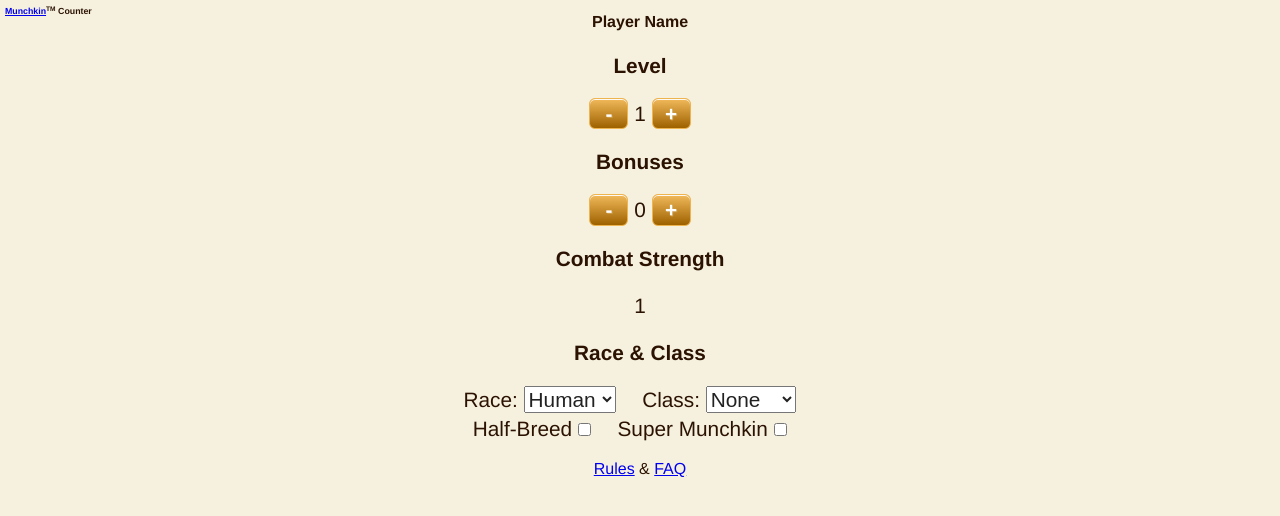
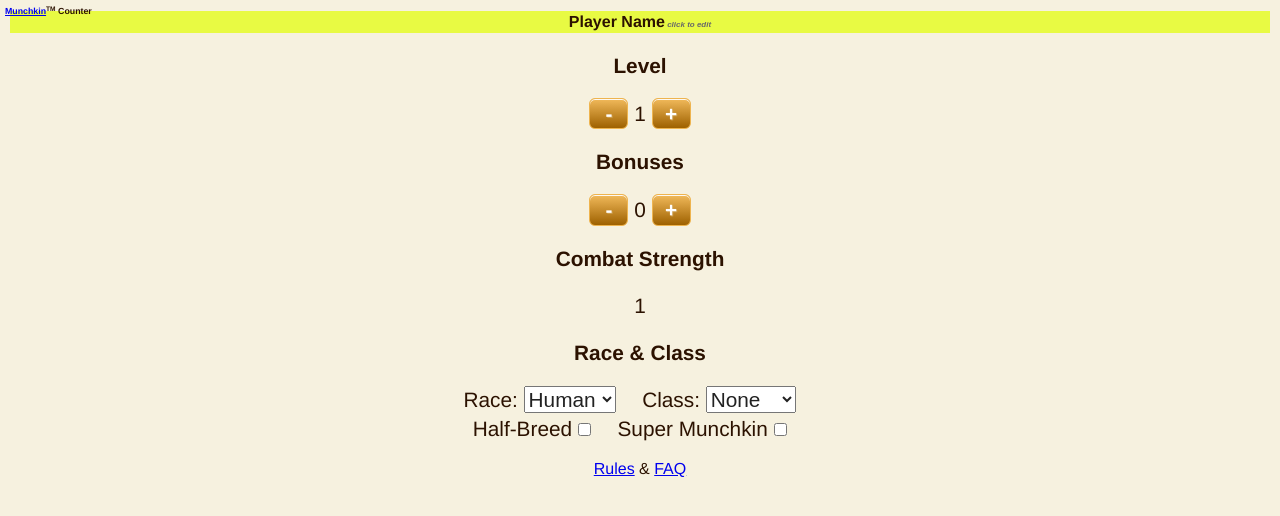
Before and after one commit to phette23/Level-Counter, a plain HTML site: page index.html in a window 1280 px wide. In both pictures the pointer is over the element "Player Name". Drawn offline with nearby package versions, Linux system fonts and the light colour scheme.

Commit message:
better style for contenteditable

```diff
--- a/css/style.css
+++ b/css/style.css
@@ -267,6 +267,30 @@ footer {
   position:relative; top:1px;
 }
 
+/* stealing this from Remy Sharp
+http://jsbin.com/owavu3 */
+
+[contenteditable]:hover:after {
+  content: ' click to edit';
+  font-style: italic;
+  font-size: 50%;
+  font-family: sans-serif;
+  color: #696969;
+  .text-stroke(0);
+}
+
+[contenteditable]:hover, [contenteditable]:focus {
+  background: #E8FA43;
+}
+
+[contenteditable]:focus {
+  padding: 5px;
+}
+
+[contenteditable]:focus:after {
+  content: '';
+}
+
 /* ==|== media queries ======================================================
    EXAMPLE Media Query for Responsive Design.
    This example overrides the primary ('mobile first') styles
```
